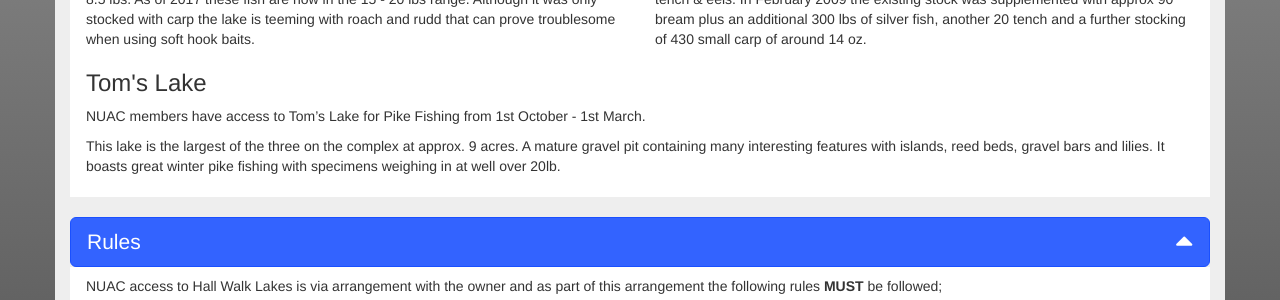
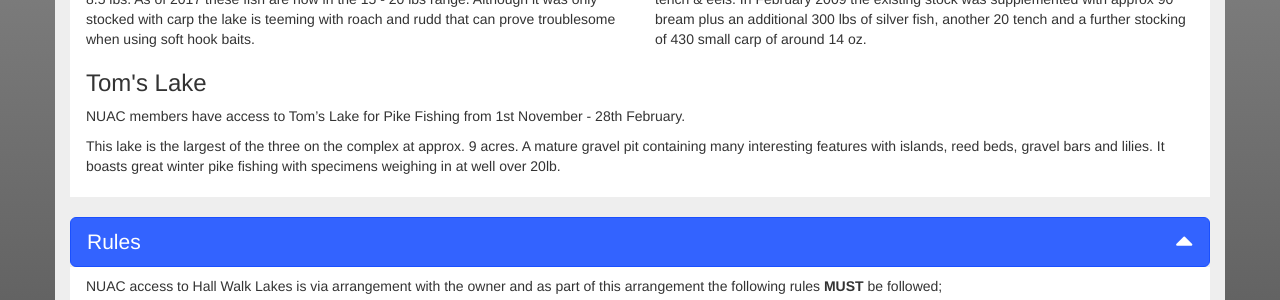
Before and after one commit to nuac-admin/nuac-release-four, a Jekyll site: the page built from _waters/hallwalk.md, in a window 1280 px wide and 900 px high. Shown: the part 389-689 px from the top of the window. Built offline with Jekyll 4.4.1, drawn with Linux system fonts in a browser that asks for light colours; nearby versions of some CDN libraries.

Commit message:
hw pike season

```diff
--- a/_waters/hallwalk.md
+++ b/_waters/hallwalk.md
@@ -11,7 +11,7 @@ category: waters
 fb-url: https://www.facebook.com/bartleslodge
 ws-url: http://www.hallwalkfishery.co.uk
 rules-url: http://hallwalkfishery.co.uk/rules/
-pike-dates: 1st October - 1st March
+pike-dates: 1st November - 28th February
 venue-list: Hall Walk Puppy/Long
 nbr-of-tickets: 2
 max-bookings: 15
```
